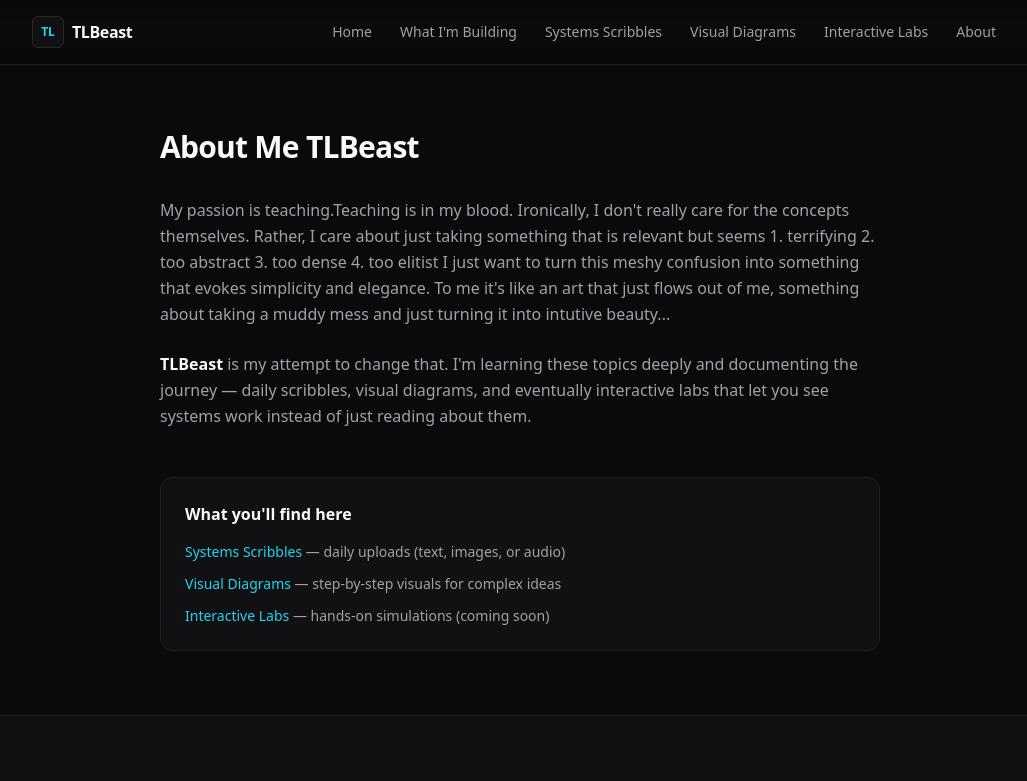
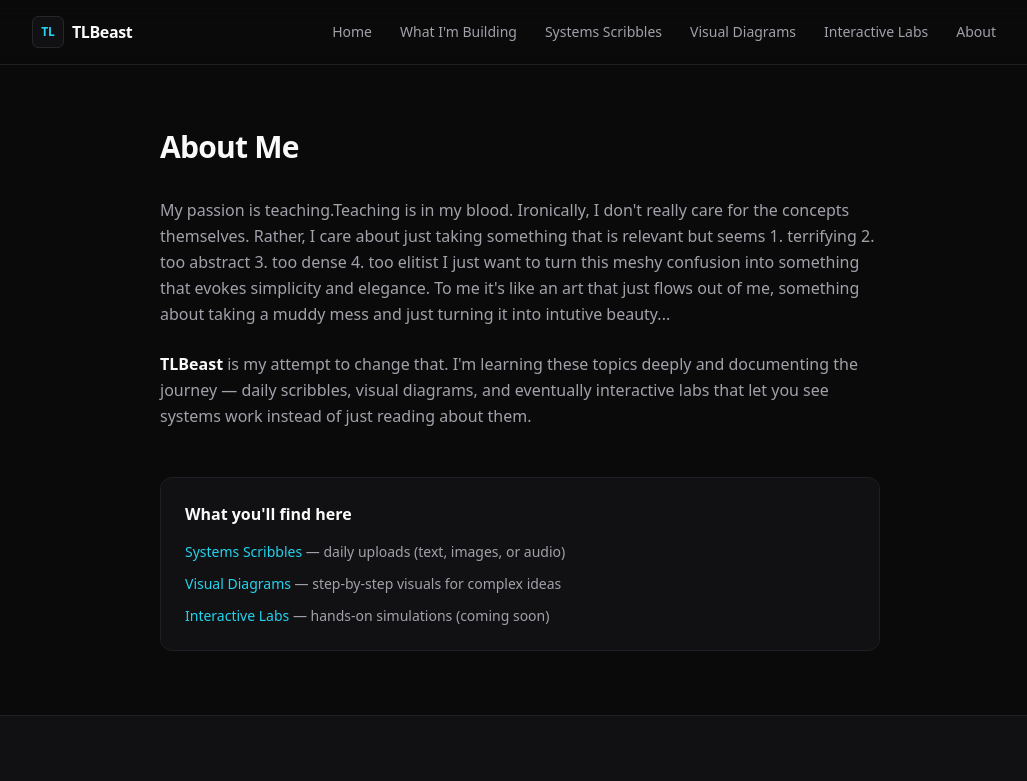
Before and after one commit to TLBeast/TLBeast, a Next.js app: page /about in a window 1280 px wide. Shown: the top 781 px of the page, without its empty margins (120-1147 px from the left). Built offline with nearby package versions, Linux system fonts and the light colour scheme.

Commit message:
about me removing site name

```diff
--- a/src/app/about/page.tsx
+++ b/src/app/about/page.tsx
@@ -11,7 +11,7 @@ export default function AboutPage() {
   return (
     <div className="mx-auto max-w-3xl px-6 py-16">
       <h1 className="text-3xl font-semibold tracking-tight text-[var(--color-text)]">
-        About Me {siteConfig.name}
+        About Me
       </h1>
 
       <div className="mt-8 space-y-6 text-[var(--color-text-muted)] leading-relaxed">
```
